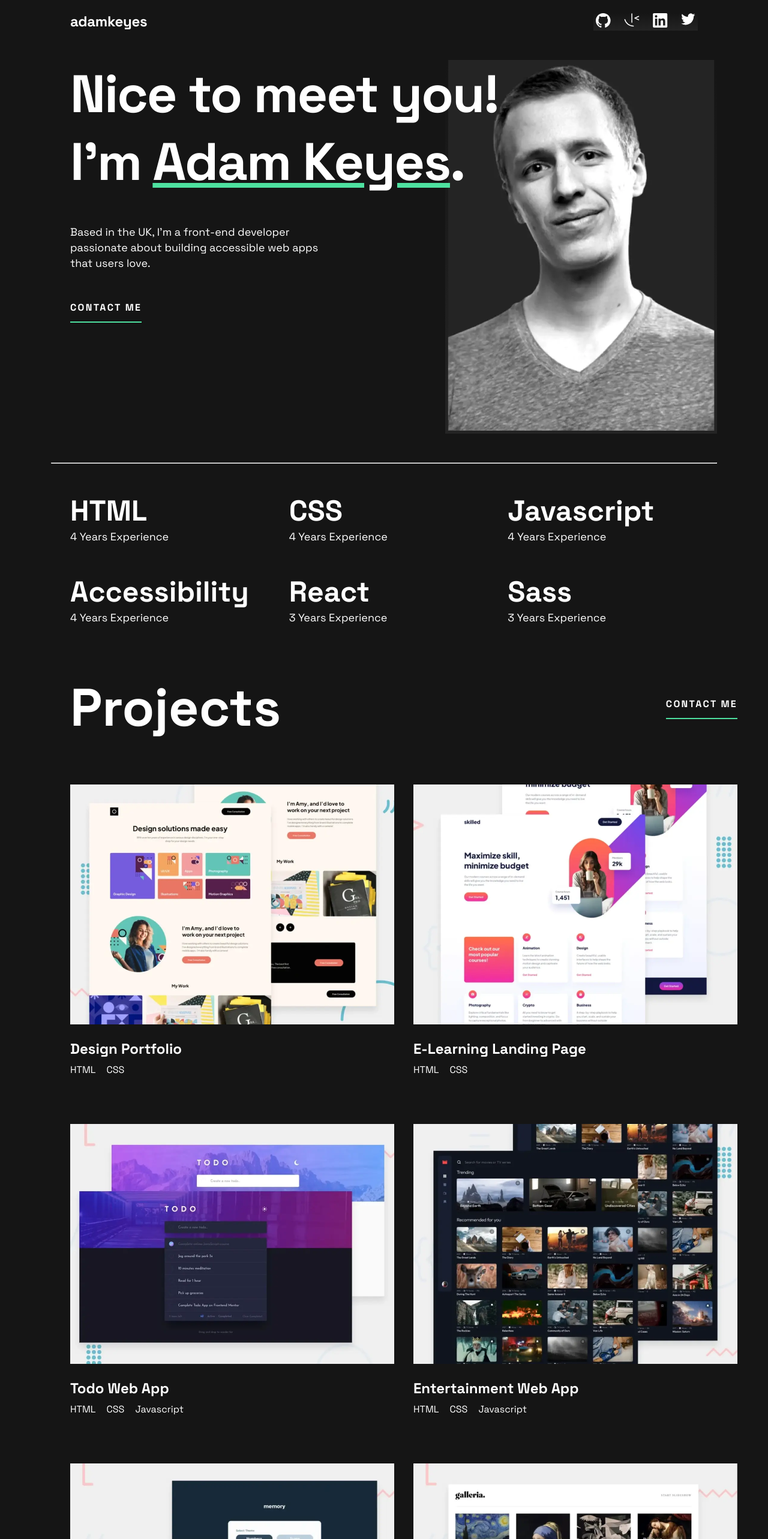
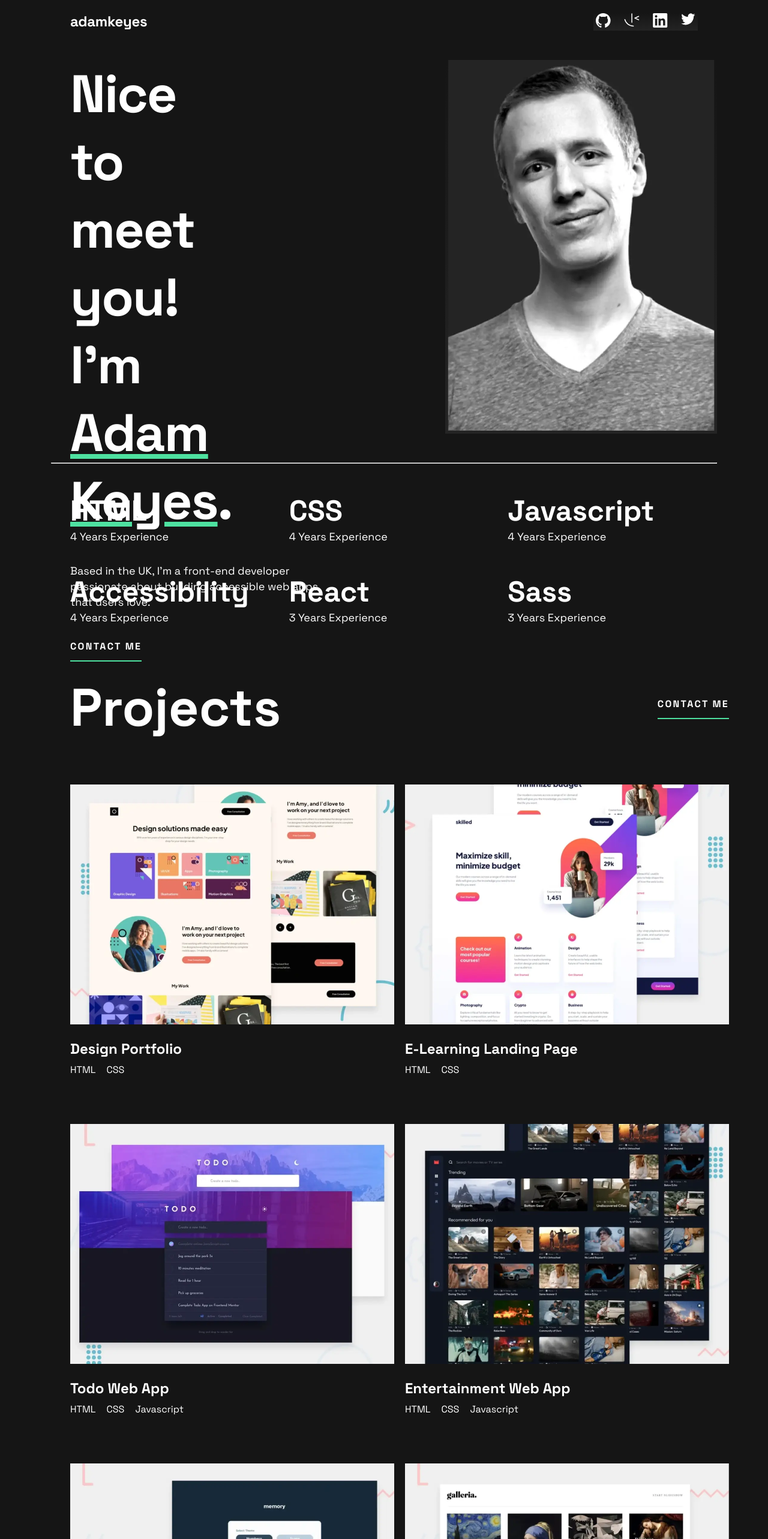
Before and after one commit to kateneilsen/svelte-developer-portfolio, a Svelte app: page / in a window 1280 px wide. Shown: the top 2566 px of the page at 60% size. Built offline with nearby package versions, Linux system fonts and the light colour scheme.

Commit message:
minor tablet styling updates

```diff
--- a/public/global.css
+++ b/public/global.css
@@ -158,7 +158,7 @@ main{
 	}
 
 	section{
-		width:1110px;
+		max-width:1110px;
 	}
 
 	h1{
--- a/src/components/Contact.svelte
+++ b/src/components/Contact.svelte
@@ -3,11 +3,13 @@
 </script>
 
 <section>
-  <h1>Contact</h1>
-  <p>
-    I would love to hear about your project and how I could help. Please fill in
-    the form, and I’ll get back to you as soon as possible.
-  </p>
+  <div class="contact-info">
+    <h1>Contact</h1>
+    <p>
+      I would love to hear about your project and how I could help. Please fill
+      in the form, and I’ll get back to you as soon as possible.
+    </p>
+  </div>
   <form>
     <input type="text" id="name" placeholder="NAME" />
     <input type="text" id="name" placeholder="EMAIL" />
@@ -26,7 +28,11 @@
     text-align: center;
     padding-block-start: 60px;
     background-color: var(--darkgrey);
-    width: 100%;
+    align-items: center;
+  }
+
+  .contact-info {
+    width: 345px;
   }
 
   form {
@@ -35,6 +41,7 @@
     justify-content: space-between;
     gap: 2rem;
     margin-block-start: 50px;
+    width: 345px;
   }
 
   input,
@@ -69,10 +76,17 @@
       align-items: center;
       padding-inline: 2rem;
     }
-    h1,
-    p,
+    .contact-info {
+      width: 445px;
+    }
     form {
       width: 445px;
     }
   }
+
+  @media (min-width: 1200px) {
+    section {
+      flex-direction: row;
+    }
+  }
 </style>
--- a/src/components/Intro.svelte
+++ b/src/components/Intro.svelte
@@ -38,6 +38,7 @@
     justify-content: center;
     text-align: center;
     gap: 40px;
+    align-items: center;
   }
   .gradient-bg {
     align-self: center;
@@ -65,6 +66,7 @@
     flex-direction: column;
     gap: 24px;
     align-items: center;
+    width: 345px;
   }
 
   .underline {
--- a/src/components/Projects.svelte
+++ b/src/components/Projects.svelte
@@ -105,12 +105,14 @@
     flex-direction: column;
     gap: 1rem;
     margin-block: 80px;
+    align-items: center;
   }
 
   .top-row {
     display: flex;
     justify-content: space-between;
     align-items: center;
+    width: 100%;
   }
 
   .project {
@@ -146,31 +148,41 @@
     section {
       display: grid;
       grid-template-columns: 1fr 1fr;
-      gap: 2rem;
+      column-gap: 18px;
+      row-gap: 2rem;
       padding-inline: 2rem;
+      justify-items: center;
     }
 
     .top-row {
       grid-column: 1/3;
     }
-  }
-
-  @media (min-width: 768px) {
     .project {
       position: relative;
     }
 
     img {
-      width: 540px;
-      height: 400px;
+      width: 346px;
+      height: 253px;
     }
 
+    .buttons {
+      display: flex;
+    }
+  }
+
+  @media (min-width: 1200px) {
     picture {
       background: transparent;
     }
     picture.hover {
       opacity: 0.25;
       background: #000;
+    }
+
+    img {
+      width: 540px;
+      height: 400px;
     }
 
     .buttons {
```
